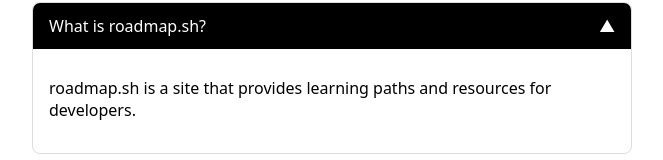
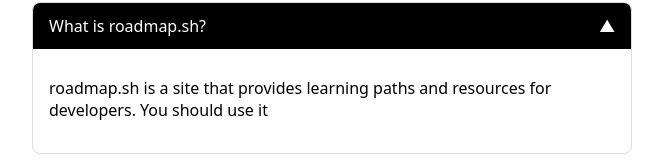
Before and after one commit to ameyakale10/practice, a plain HTML site: page index.html in a window 1280 px wide. Shown: the part 137-297 px from the top of the page, without its empty margins (308-971 px from the left). Drawn offline with Linux system fonts and the light colour scheme.

Commit message:
test change

```diff
--- a/index.html
+++ b/index.html
@@ -19,7 +19,7 @@
       <span class="arrow">▼</span>
     </div>
     <div class="answer">
-      <p>roadmap.sh is a site that provides learning paths and resources for developers.</p>
+      <p>roadmap.sh is a site that provides learning paths and resources for developers. You should use it</p>
     </div>
   </div>
 
```
